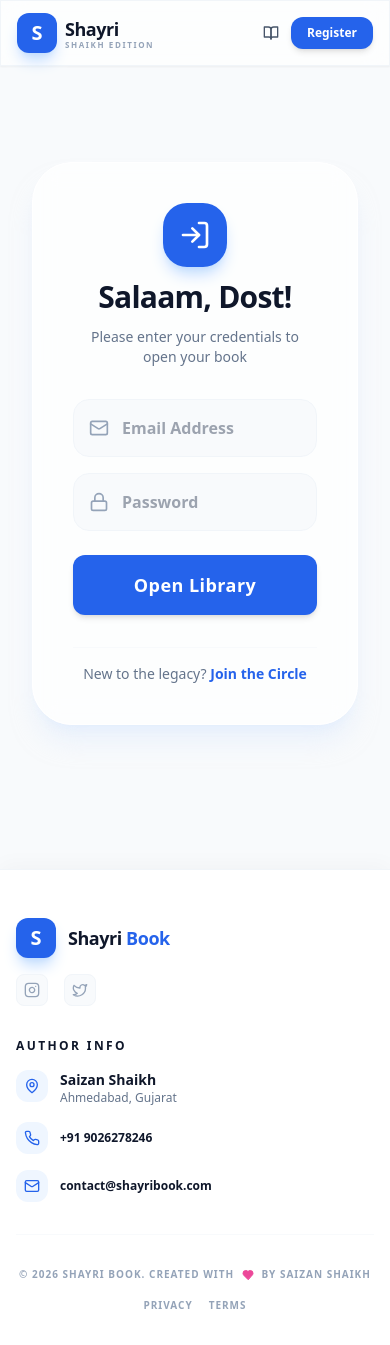
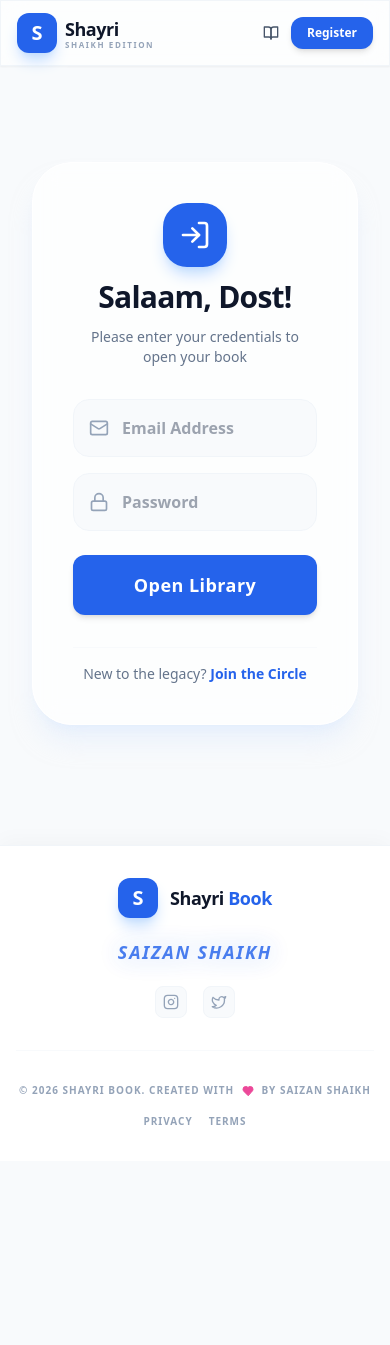
Before and after one commit to saizan-shaikh/Saizan-Shayri-frontend, a React (Vite) app: page /login in a window 390 px wide. After the commit the page ends 1161 px from the top, so only its background shows below. Built offline with nearby package versions, Linux system fonts and the light colour scheme.

Commit message:
fix mobile design

```diff
--- a/src/components/Footer.jsx
+++ b/src/components/Footer.jsx
@@ -3,12 +3,14 @@ import { Link } from 'react-router-dom';
 import { Mail, Phone, MapPin, Heart, Instagram, Twitter } from 'lucide-react';
 
 const Footer = () => {
+  const currentYear = new Date().getFullYear();
+
   return (
-    <footer className="bg-white border-t border-slate-100 pt-12 md:pt-16 pb-8 mt-12 md:mt-20 shadow-[0_-4px_20px_rgba(0,0,0,0.03)]">
+    <footer className="bg-white border-t border-slate-100 pt-8 md:pt-16 pb-8 mt-6 md:mt-20 shadow-[0_-4px_20px_rgba(0,0,0,0.03)]">
       <div className="container mx-auto px-4 md:px-6">
         <div className="grid grid-cols-1 md:grid-cols-3 gap-8 md:gap-12 mb-8 md:mb-12">
           {/* Left Column: Brand & Logo */}
-          <div className="space-y-4 md:space-y-6">
+          <div className="space-y-4 md:space-y-6 flex flex-col items-center md:items-start text-center md:text-left">
             <Link to="/" className="flex items-center space-x-3 group">
               <div className="w-10 h-10 md:w-12 md:h-12 rounded-xl bg-blue-600 flex items-center justify-center shadow-lg shadow-blue-200">
                 <span className="text-xl md:text-2xl font-black text-white">S</span>
@@ -17,7 +19,15 @@ const Footer = () => {
                 Shayri <span className="text-blue-600">Book</span>
               </span>
             </Link>
-            <p className="text-slate-500 text-sm leading-relaxed font-medium hidden md:block">
+
+            {/* Mobile Branding: Author Name (Hidden on Desktop) */}
+            <div className="block md:hidden py-1">
+               <span className="text-lg font-black tracking-widest uppercase italic text-blue-600 drop-shadow-[0_0_12px_rgba(37,99,235,0.4)] animate-pulse">
+                 Saizan Shaikh
+               </span>
+            </div>
+
+            <p className="text-slate-500 text-sm leading-relaxed font-medium hidden md:block max-w-sm">
               This platform provides original Urdu Shayri from famous poets.
               Read, save, and share beautiful verses that touch the soul.
               A digital heritage for the lovers of deep literature.
@@ -57,30 +67,30 @@ const Footer = () => {
             </ul>
           </div>
 
-          {/* Right Column: Author Info */}
-          <div className="space-y-4 md:space-y-6">
-            <h4 className="text-xs md:text-sm font-black uppercase tracking-[0.2em] text-slate-900">Author Info</h4>
-            <div className="grid grid-cols-1 sm:grid-cols-2 md:grid-cols-1 gap-4">
-              <div className="flex items-start space-x-3 md:space-x-4">
+          {/* Right Column: Author Info (Hidden on Mobile) */}
+          <div className="space-y-4 md:space-y-6 hidden md:block">
+            <h4 className="text-sm font-black uppercase tracking-[0.2em] text-slate-900 text-center md:text-left">Author Info</h4>
+            <div className="grid grid-cols-1 gap-4">
+              <div className="flex items-start space-x-4">
                 <div className="p-2 rounded-xl bg-blue-50 text-blue-600">
-                  <MapPin className="w-4 h-4 md:w-5 md:h-5" />
+                  <MapPin className="w-5 h-5" />
                 </div>
                 <div>
-                  <p className="text-slate-900 font-black text-sm">Saizan Shaikh</p>
-                  <p className="text-slate-500 text-xs font-medium">Ahmedabad, Gujarat</p>
+                  <p className="text-slate-900 font-black text-sm text-left">Saizan Shaikh</p>
+                  <p className="text-slate-500 text-xs font-medium text-left">Ahmedabad, Gujarat</p>
                 </div>
               </div>
-              <div className="flex items-center space-x-3 md:space-x-4">
+              <div className="flex items-center space-x-4">
                 <div className="p-2 rounded-xl bg-blue-50 text-blue-600">
-                  <Phone className="w-4 h-4 md:w-5 md:h-5" />
+                  <Phone className="w-5 h-5" />
                 </div>
-                <p className="text-slate-900 font-black text-sm text-xs md:text-sm">+91 9026278246</p>
+                <p className="text-slate-900 font-black text-sm">+91 9026278246</p>
               </div>
-              <div className="flex items-center space-x-3 md:space-x-4">
+              <div className="flex items-center space-x-4">
                 <div className="p-2 rounded-xl bg-blue-50 text-blue-600">
-                  <Mail className="w-4 h-4 md:w-5 md:h-5" />
+                  <Mail className="w-5 h-5" />
                 </div>
-                <p className="text-slate-900 font-black text-xs md:text-sm break-all">contact@shayribook.com</p>
+                <p className="text-slate-900 font-black text-sm break-all">contact@shayribook.com</p>
               </div>
             </div>
           </div>
@@ -88,7 +98,7 @@ const Footer = () => {
 
         {/* Bottom Bar */}
         <div className="pt-8 border-t border-slate-50 flex flex-col md:flex-row justify-between items-center space-y-4 md:space-y-0 text-slate-400 text-[10px] md:text-[11px] font-bold uppercase tracking-widest text-center md:text-left">
-          <p>&copy; 2026 Shayri Book. Created with <Heart className="w-3 h-3 text-pink-500 inline-block mx-1 fill-current" /> by Saizan Shaikh</p>
+          <p>&copy; {currentYear} Shayri Book. Created with <Heart className="w-3 h-3 text-pink-500 inline-block mx-1 fill-current" /> by Saizan Shaikh</p>
           <div className="flex items-center space-x-4 md:space-x-6">
              <span className="hover:text-blue-600 cursor-pointer transition-colors">Privacy</span>
              <span className="hover:text-blue-600 cursor-pointer transition-colors">Terms</span>
--- a/src/pages/FaizPage.jsx
+++ b/src/pages/FaizPage.jsx
@@ -51,7 +51,7 @@ const FaizPage = () => {
   }, [page]);
 
   return (
-    <div className="space-y-12 pb-20">
+    <div className="space-y-6 md:space-y-12 pb-20">
       <div className="flex flex-col md:flex-row md:items-center justify-between gap-6 bg-white p-8 rounded-[2rem] border border-slate-100 shadow-sm relative overflow-hidden">
         <div className="absolute top-0 right-0 p-4 opacity-5">
            <Quote className="w-32 h-32 text-slate-200" />
@@ -66,7 +66,7 @@ const FaizPage = () => {
         </div>
       </div>
 
-      <div className="grid grid-cols-2 md:grid-cols-2 gap-4 md:gap-8">
+      <div className="grid grid-cols-2 md:grid-cols-2 gap-3 md:gap-8">
         <AnimatePresence mode="popLayout">
           {shayris.map((shayri, index) => (
             <motion.div
@@ -127,7 +127,7 @@ const FaizPage = () => {
       )}
 
       {pages > 1 && (
-        <div className="flex justify-center items-center space-x-3 md:space-x-6 py-12 md:py-16">
+        <div className="flex justify-center items-center space-x-3 md:space-x-6 py-6 md:py-12">
           <button
             onClick={() => setPage(p => Math.max(1, p - 1))}
             disabled={page === 1}
--- a/src/pages/GhalibPage.jsx
+++ b/src/pages/GhalibPage.jsx
@@ -51,7 +51,7 @@ const GhalibPage = () => {
   }, [page]);
 
   return (
-    <div className="space-y-12 pb-20">
+    <div className="space-y-6 md:space-y-12 pb-20">
       <div className="flex flex-col md:flex-row md:items-center justify-between gap-6 bg-white p-8 rounded-[2rem] border border-slate-100 shadow-sm relative overflow-hidden">
         <div className="absolute top-0 right-0 p-4 opacity-5">
            <Quote className="w-32 h-32 text-slate-200" />
@@ -66,7 +66,7 @@ const GhalibPage = () => {
         </div>
       </div>
 
-      <div className="grid grid-cols-2 md:grid-cols-2 gap-4 md:gap-8">
+      <div className="grid grid-cols-2 md:grid-cols-2 gap-3 md:gap-8">
         <AnimatePresence mode="popLayout">
           {shayris.map((shayri, index) => (
             <motion.div
@@ -127,7 +127,7 @@ const GhalibPage = () => {
       )}
 
       {pages > 1 && (
-        <div className="flex justify-center items-center space-x-3 md:space-x-6 py-12 md:py-16">
+        <div className="flex justify-center items-center space-x-3 md:space-x-6 py-6 md:py-12">
           <button
             onClick={() => setPage(p => Math.max(1, p - 1))}
             disabled={page === 1}
--- a/src/pages/IqbalPage.jsx
+++ b/src/pages/IqbalPage.jsx
@@ -51,7 +51,7 @@ const IqbalPage = () => {
   }, [page]);
 
   return (
-    <div className="space-y-12 pb-20">
+    <div className="space-y-6 md:space-y-12 pb-20">
       <div className="flex flex-col md:flex-row md:items-center justify-between gap-6 bg-white p-8 rounded-[2rem] border border-slate-100 shadow-sm relative overflow-hidden">
         <div className="absolute top-0 right-0 p-4 opacity-5">
            <Quote className="w-32 h-32 text-slate-200" />
@@ -66,7 +66,7 @@ const IqbalPage = () => {
         </div>
       </div>
 
-      <div className="grid grid-cols-2 md:grid-cols-2 gap-4 md:gap-8">
+      <div className="grid grid-cols-2 md:grid-cols-2 gap-3 md:gap-8">
         <AnimatePresence mode="popLayout">
           {shayris.map((shayri, index) => (
             <motion.div
@@ -127,7 +127,7 @@ const IqbalPage = () => {
       )}
 
       {pages > 1 && (
-        <div className="flex justify-center items-center space-x-3 md:space-x-6 py-12 md:py-16">
+        <div className="flex justify-center items-center space-x-3 md:space-x-6 py-6 md:py-12">
           <button
             onClick={() => setPage(p => Math.max(1, p - 1))}
             disabled={page === 1}
--- a/src/pages/JaunEliaPage.jsx
+++ b/src/pages/JaunEliaPage.jsx
@@ -51,7 +51,7 @@ const JaunEliaPage = () => {
   }, [page]);
 
   return (
-    <div className="space-y-12 pb-20">
+    <div className="space-y-6 md:space-y-12 pb-20">
       <div className="flex flex-col md:flex-row md:items-center justify-between gap-6 bg-white p-8 rounded-[2rem] border border-slate-100 shadow-sm relative overflow-hidden">
         <div className="absolute top-0 right-0 p-4 opacity-5">
            <Quote className="w-32 h-32 text-slate-200" />
@@ -66,7 +66,7 @@ const JaunEliaPage = () => {
         </div>
       </div>
 
-      <div className="grid grid-cols-2 md:grid-cols-2 gap-4 md:gap-8">
+      <div className="grid grid-cols-2 md:grid-cols-2 gap-3 md:gap-8">
         <AnimatePresence mode="popLayout">
           {shayris.map((shayri, index) => (
             <motion.div
@@ -127,7 +127,7 @@ const JaunEliaPage = () => {
       )}
 
       {pages > 1 && (
-        <div className="flex justify-center items-center space-x-3 md:space-x-6 py-12 md:py-16">
+        <div className="flex justify-center items-center space-x-3 md:space-x-6 py-6 md:py-12">
           <button
             onClick={() => setPage(p => Math.max(1, p - 1))}
             disabled={page === 1}
--- a/src/pages/MirPage.jsx
+++ b/src/pages/MirPage.jsx
@@ -51,7 +51,7 @@ const MirPage = () => {
   }, [page]);
 
   return (
-    <div className="space-y-12 pb-20">
+    <div className="space-y-6 md:space-y-12 pb-20">
       <div className="flex flex-col md:flex-row md:items-center justify-between gap-6 bg-white p-8 rounded-[2rem] border border-slate-100 shadow-sm relative overflow-hidden">
         <div className="absolute top-0 right-0 p-4 opacity-5">
            <Quote className="w-32 h-32 text-slate-200" />
@@ -66,7 +66,7 @@ const MirPage = () => {
         </div>
       </div>
 
-      <div className="grid grid-cols-2 md:grid-cols-2 gap-4 md:gap-8">
+      <div className="grid grid-cols-2 md:grid-cols-2 gap-3 md:gap-8">
         <AnimatePresence mode="popLayout">
           {shayris.map((shayri, index) => (
             <motion.div
@@ -127,7 +127,7 @@ const MirPage = () => {
       )}
 
       {pages > 1 && (
-        <div className="flex justify-center items-center space-x-3 md:space-x-6 py-12 md:py-16">
+        <div className="flex justify-center items-center space-x-3 md:space-x-6 py-6 md:py-12">
           <button
             onClick={() => setPage(p => Math.max(1, p - 1))}
             disabled={page === 1}
--- a/src/pages/PoetPage.jsx
+++ b/src/pages/PoetPage.jsx
@@ -92,7 +92,7 @@ const PoetPage = () => {
   }, [name, page]);
 
   return (
-    <div className="space-y-12 pb-20">
+    <div className="space-y-6 md:space-y-12 pb-20">
       <div className="flex flex-col md:flex-row md:items-center justify-between gap-6 bg-white p-8 rounded-[2rem] border border-slate-100 shadow-sm relative overflow-hidden">
         <div className="absolute top-0 right-0 p-4 opacity-5">
           <Quote className="w-32 h-32 text-slate-200" />
@@ -113,7 +113,7 @@ const PoetPage = () => {
         </div>
       ) : (
         <>
-          <div className="grid grid-cols-2 md:grid-cols-2 gap-4 md:gap-8">
+          <div className="grid grid-cols-2 md:grid-cols-2 gap-3 md:gap-8">
             <AnimatePresence mode="popLayout">
               {shayris.map((shayri, index) => (
                 <motion.div
@@ -132,7 +132,7 @@ const PoetPage = () => {
           {/* ... (Legacy Sections Kept) ... */}
 
           {pages > 1 && (
-            <div className="flex justify-center items-center space-x-3 md:space-x-6 py-12 md:py-16">
+            <div className="flex justify-center items-center space-x-3 md:space-x-6 py-6 md:py-12">
               <button
                 onClick={() => setPage(p => Math.max(1, p - 1))}
                 disabled={page === 1}
--- a/src/pages/RahatPage.jsx
+++ b/src/pages/RahatPage.jsx
@@ -51,7 +51,7 @@ const RahatPage = () => {
   }, [page]);
 
   return (
-    <div className="space-y-12 pb-20">
+    <div className="space-y-6 md:space-y-12 pb-20">
       <div className="flex flex-col md:flex-row md:items-center justify-between gap-6 bg-white p-8 rounded-[2rem] border border-slate-100 shadow-sm relative overflow-hidden">
         <div className="absolute top-0 right-0 p-4 opacity-5">
            <Quote className="w-32 h-32 text-slate-200" />
@@ -66,7 +66,7 @@ const RahatPage = () => {
         </div>
       </div>
 
-      <div className="grid grid-cols-2 md:grid-cols-2 gap-4 md:gap-8">
+      <div className="grid grid-cols-2 md:grid-cols-2 gap-3 md:gap-8">
         <AnimatePresence mode="popLayout">
           {shayris.map((shayri, index) => (
             <motion.div
@@ -127,7 +127,7 @@ const RahatPage = () => {
       )}
 
       {pages > 1 && (
-        <div className="flex justify-center items-center space-x-3 md:space-x-6 py-12 md:py-16">
+        <div className="flex justify-center items-center space-x-3 md:space-x-6 py-6 md:py-12">
           <button
             onClick={() => setPage(p => Math.max(1, p - 1))}
             disabled={page === 1}
```
Also changed, not shown: src/components/ShayriCard.jsx (+7 -6 lines), 5 other files (tests, documents, lock files or other folders).
